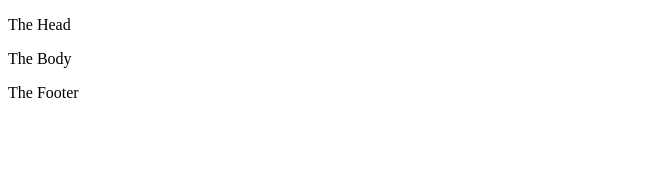
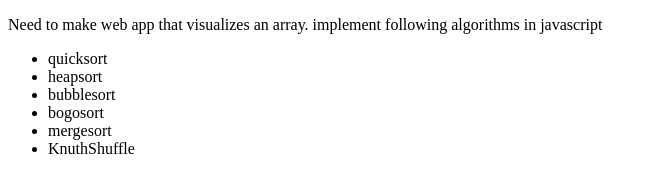
Before and after one commit to mpn0823/mpn0823.github.io, a plain HTML site: page index.html in a window 1280 px wide. Shown: the whole page, without its empty margins (0-656 px from the left). Drawn offline with Linux system fonts and the light colour scheme.

Commit message:
Updating index.html

```diff
--- a/index.html
+++ b/index.html
@@ -1,15 +1,30 @@
-<!DOCTYPE html>
-<html>
-	<title>Hello World!</title>
-	<header>
-		<p>The Head</p>
-	</header>
-	<body>
-		<p>The Body</p>
-	</body>
-	<footer>
-		<p>The Footer</p>
-	</footer>
+<!doctype html>
 
+<html lang="en">
+<head>
+  <meta charset="utf-8">
 
+  <title>Hello World!</title>
+  <meta name="description" content="The HTML5 Herald">
+  <meta name="author" content="SitePoint">
+
+  <link rel="stylesheet" href="css/styles.css?v=1.0">
+
+</head>
+
+<body>
+	<p>
+		Need to make web app that visualizes an array.
+		implement following algorithms in javascript
+	</p>
+	<ul>
+		<li>quicksort</li>
+		<li>heapsort</li>
+		<li>bubblesort</li>
+		<li>bogosort</li>
+		<li>mergesort</li>
+		<li>KnuthShuffle</li>
+	</ul>
+  <script src="js/scripts.js"></script>
+</body>
 </html>
```
